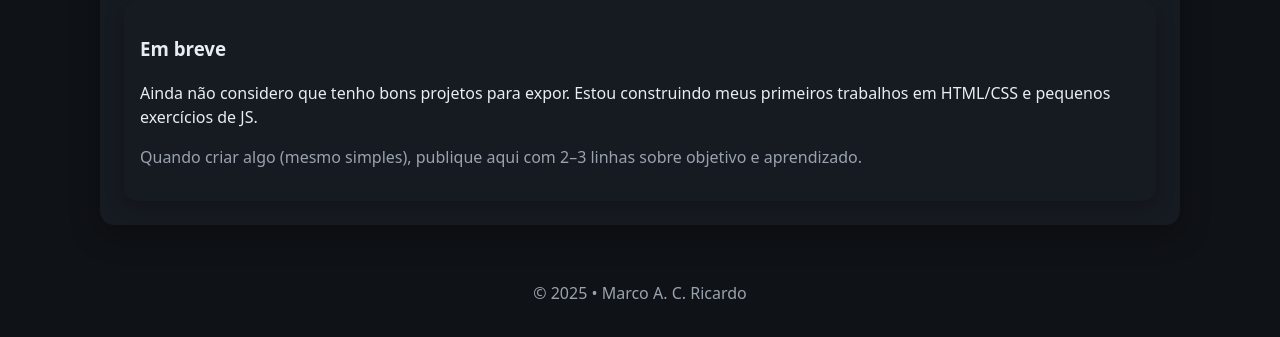
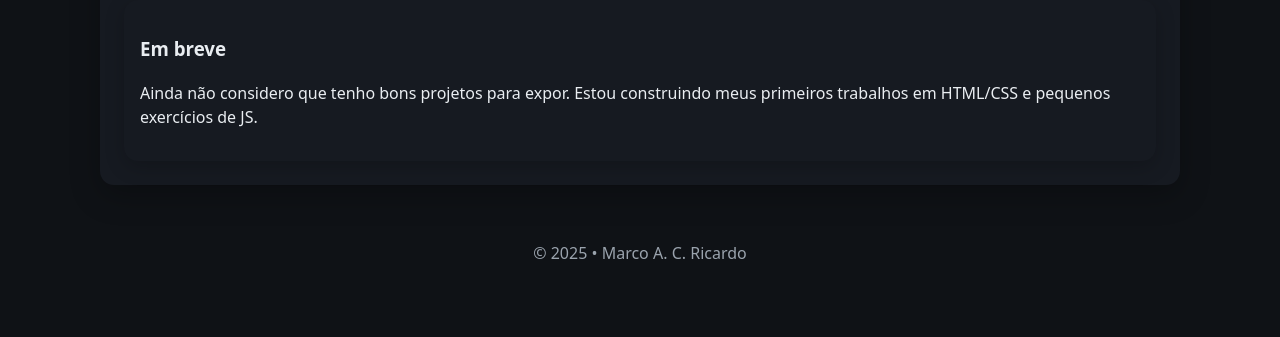
Before and after one commit to tonicostmarco/My-portfolio, a plain HTML site: page portfolio.html in a window 1280 px wide. Shown: the part 173-510 px from the top of the page. Drawn offline with Linux system fonts and the light colour scheme.

Commit message:
portfolio.html

```diff
--- a/portfolio.html
+++ b/portfolio.html
@@ -34,7 +34,6 @@
           <h3>Em breve</h3>
           <p>Ainda não considero que tenho bons projetos para expor.
              Estou construindo meus primeiros trabalhos em HTML/CSS e pequenos exercícios de JS.</p>
-          <p class="texto-suave">Quando criar algo (mesmo simples), publique aqui com 2–3 linhas sobre objetivo e aprendizado.</p>
         </article>
       </div>
     </section>
```
